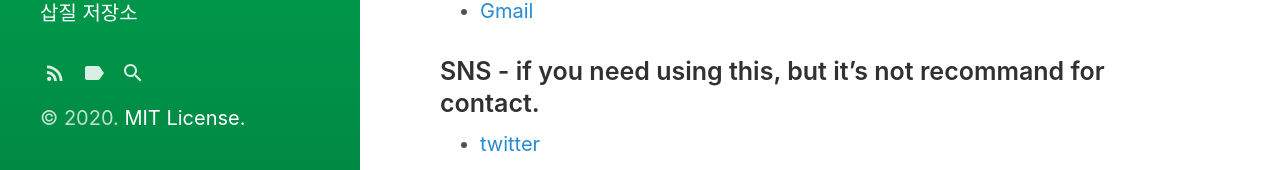
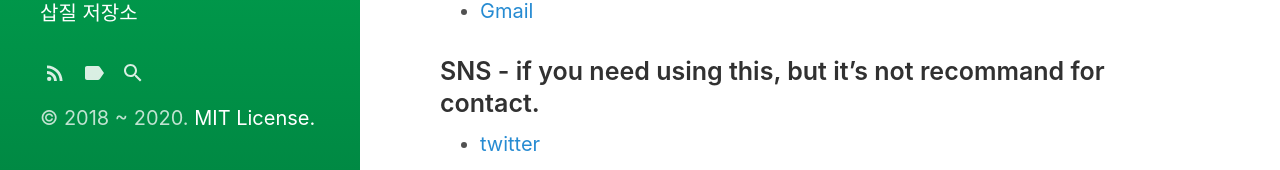
Before and after one commit to readingsnail/readingsnail.github.io, a Jekyll site: the page built from about.md, in a window 1280 px wide and 900 px high, scrolled down 577 px. Shown: the part 727-897 px from the top of the window. Built offline with Jekyll 4.4.1, drawn with Linux system fonts in a browser that asks for light colours.

Commit message:
Edit files

```diff
--- a/_includes/copyright.html
+++ b/_includes/copyright.html
@@ -1,4 +1,4 @@
 <p>
-  &copy; {{ site.time | date: '%Y' }}.
+  &copy; 2018 ~ {{ site.time | date: '%Y' }}.
   <a href="{{ "/LICENSE.md" | relative_url }}">MIT License.</a>
 </p>
--- a/assets/css/main.scss
+++ b/assets/css/main.scss
@@ -3,5 +3,5 @@
 # only main files contain this front matter, not partials.
 ---
 
-$sidebar-bg-color: #009348;
+$sidebar-bg-color: #009348 !default;
 @import "hydeout";
```
Also changed, not shown: LICENSE.md.
